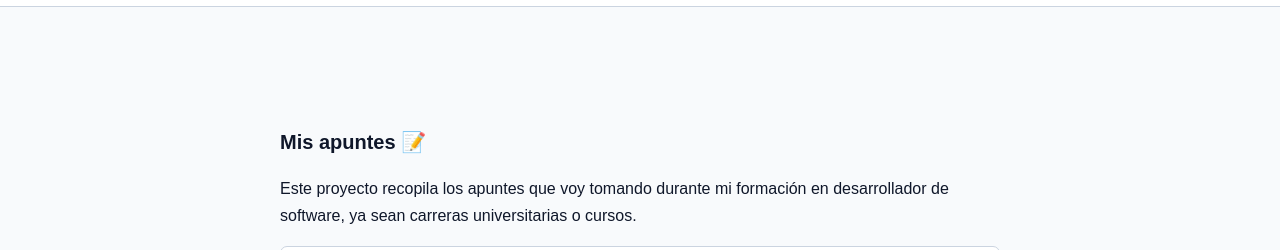
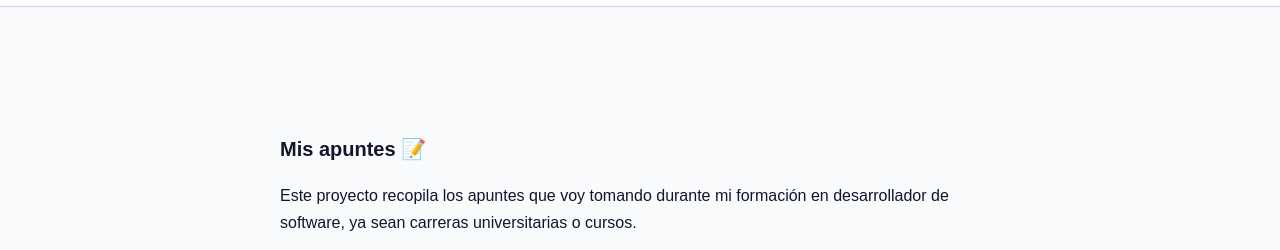
Before and after one commit to figueroaignacio/apuntes, an Astro site: page / in a window 1280 px wide. Shown: the part 60-310 px from the top of the page. Built offline with nearby package versions, Linux system fonts and the light colour scheme; Astro itself is replaced by a stand-in of ours; a web font is replaced by a local one.

Commit message:
styles: add spacing

```diff
--- a/src/layouts/BaseLayout/Layout.astro
+++ b/src/layouts/BaseLayout/Layout.astro
@@ -1,10 +1,10 @@
 ---
-import { ClientRouter } from "astro:transitions";
-import Footer from "../../components/Footer/Footer.astro";
-import Header from "../../components/Header/Header.astro";
-import { SITE_TITLE } from "../../consts";
-import "../../styles/global.css";
-import styles from "./Layout.module.css";
+import { ClientRouter } from 'astro:transitions';
+import Footer from '../../components/Footer/Footer.astro';
+import Header from '../../components/Header/Header.astro';
+import { SITE_TITLE } from '../../consts';
+import '../../styles/global.css';
+import styles from './Layout.module.css';
 
 interface Props {
   title: string;
@@ -26,7 +26,7 @@ const { title, description } = Astro.props;
       rel="alternate"
       type="application/rss+xml"
       title={SITE_TITLE}
-      href={new URL("rss.xml", Astro.site)}
+      href={new URL('rss.xml', Astro.site)}
     />
     <meta name="generator" content={Astro.generator} />
 
@@ -53,7 +53,7 @@ const { title, description } = Astro.props;
     <ClientRouter />
   </head>
   <body>
-    <div class={styles.layoutGrid}>
+    <div class={styles.rootLayout}>
       <Header />
       <main>
         <slot />
--- a/src/layouts/BaseLayout/Layout.module.css
+++ b/src/layouts/BaseLayout/Layout.module.css
@@ -1,7 +1,14 @@
+.rootLayout {
+  display: flex;
+  flex-direction: column;
+  gap: 3rem;
+}
+
 @media (width > 724px) {
-  .layoutGrid {
+  .rootLayout {
     min-height: 100vh;
     display: grid;
     grid-template-rows: auto 1fr auto;
+    gap: 3rem;
   }
 }
```
